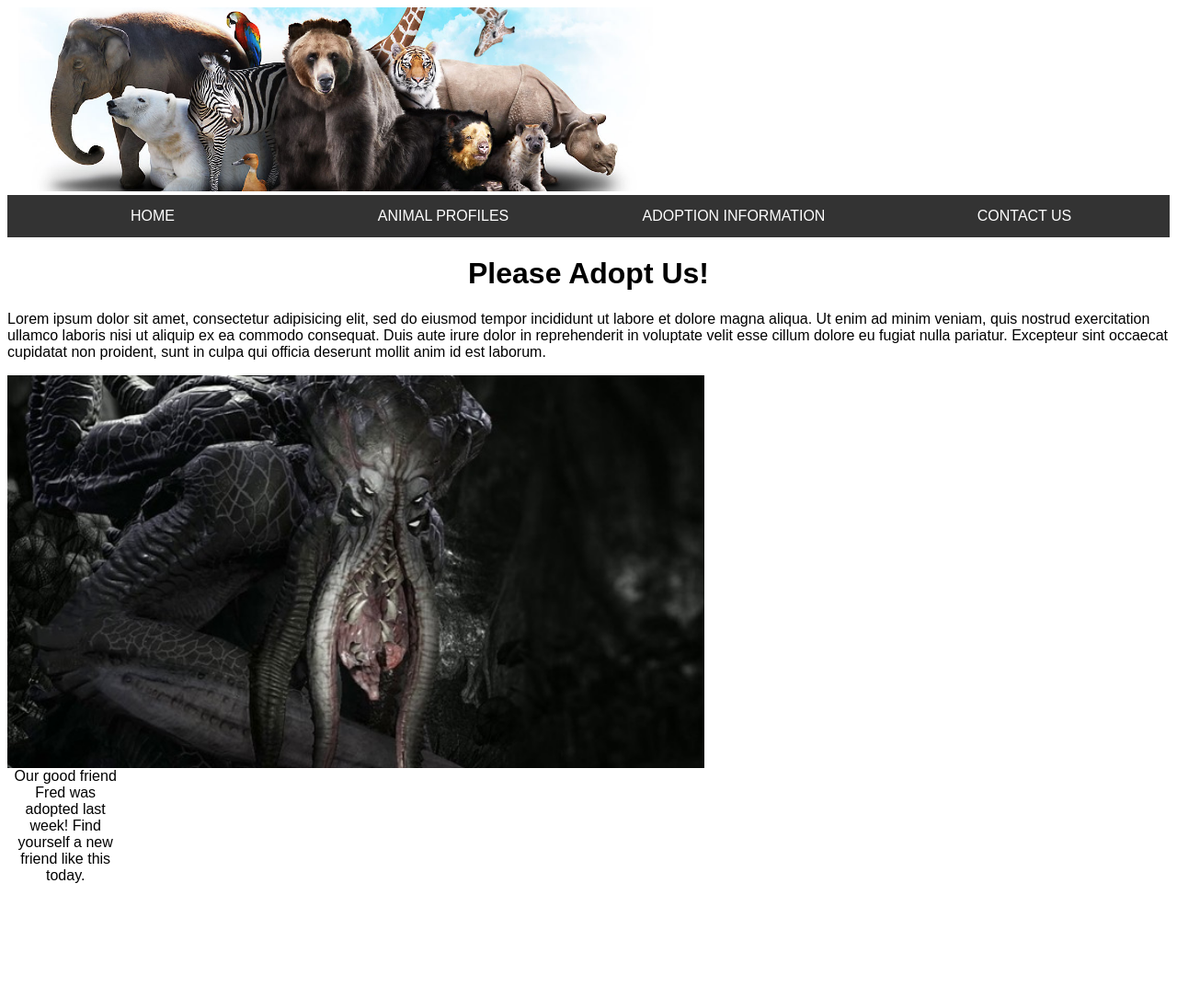
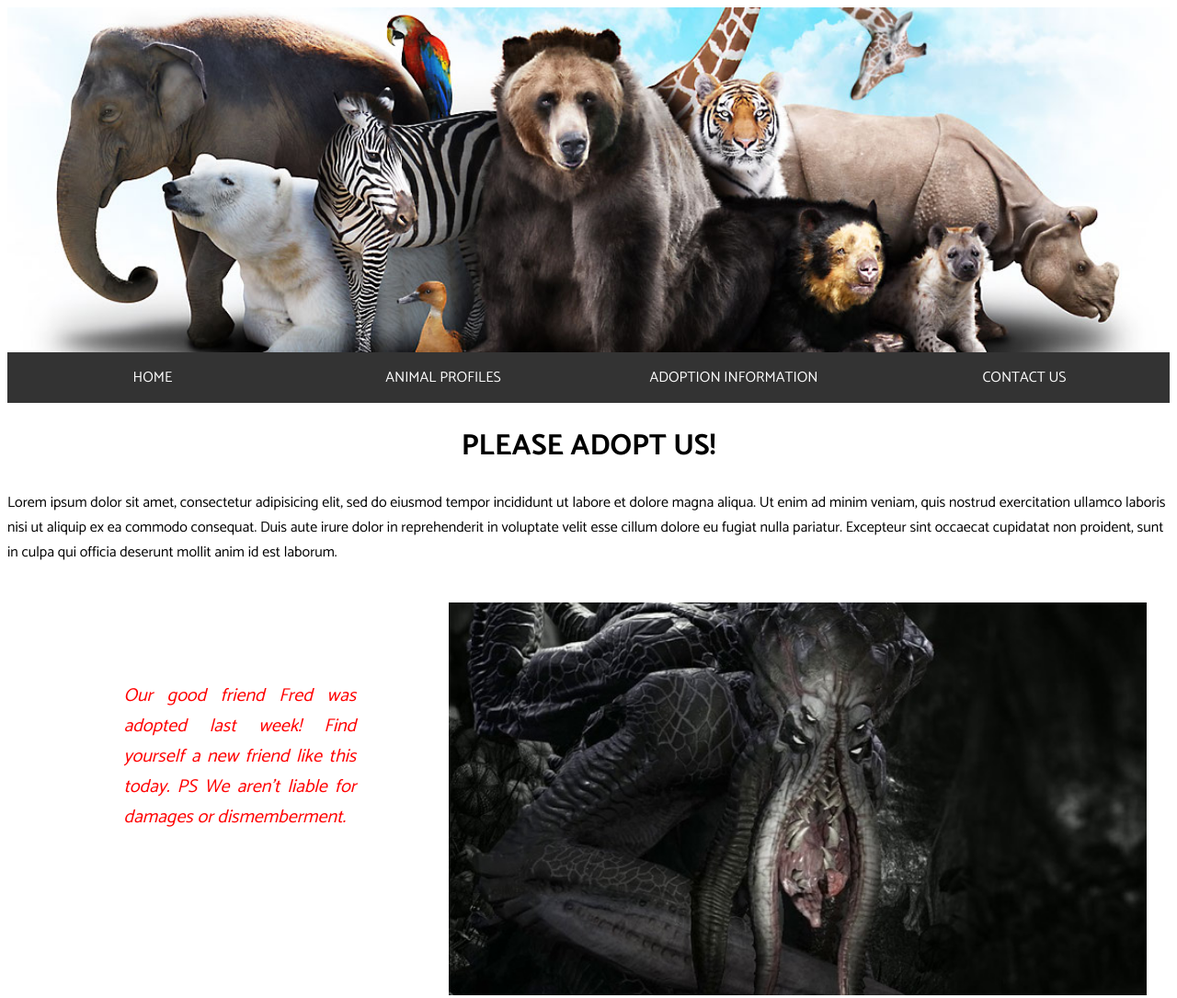
Before and after one commit to CappyVee/animal-project, a plain HTML site: page adoption-info.html in a window 1280 px wide. Shown: the whole page at 92% size. Before the commit the page ends 977 px from the top, so only its background shows below. Drawn offline with Linux system fonts and the light colour scheme.

Commit message:
add font, make nicer

```diff
--- a/adoption-info.html
+++ b/adoption-info.html
@@ -1,6 +1,7 @@
 <!DOCTYPE html>
 <html>
   <head>
+    <link href="https://fonts.googleapis.com/css?family=Catamaran:100,200,300,400,500,600,700,800,900" rel="stylesheet">
     <link rel="stylesheet" href="css/styles.css" type="text/css">
     <meta charset="utf-8">
     <title>Adoption Information</title>
@@ -29,7 +30,8 @@
     </div>
 
     <img src="img/fred.jpeg" alt="Our Friend Fred" class="fred">
-    <p class="textfor">Our good friend Fred was adopted last week! Find yourself a new friend like this today.</p>
+    <p class="textfor">Our good friend Fred was adopted last week! Find yourself a new friend like this today. PS We aren't liable for damages or dismemberment.</p>
+
 
   </body>
 </html>
--- a/css/styles.css
+++ b/css/styles.css
@@ -1,5 +1,6 @@
 h1 {
   text-align: center;
+  text-transform: uppercase;
 }
 
 .column {
@@ -30,7 +31,7 @@ img {
 }
 
 body {
-  font-family: sans-serif;
+  font-family: 'Catamaran', sans-serif;
 }
 
 .nav-bar ul {
@@ -55,8 +56,10 @@ body {
 }
 
 .nav-image {
-  width: auto;
-  height: 200px;
+  width: 100%;
+  height: 375px;
+  object-fit: cover;
+  display: block;
 }
 
 .nostyle {
@@ -65,13 +68,28 @@ body {
 
 .fred {
   width: 60%;
+  float: right;
+  margin: 2%;
+}
+.textfor {
+  color: red;
+  font-size: 20px;
+  font-style: italic;
+  margin: 10%;
+  text-align: justify;
+  width: 20%;
+}
+
+.adjustme {
+  width: 60%;
   float: left;
 }
-.textfor {
-  text-align: center;
-  width: 10%;
+.movetext {
+  text-align: justify;
+  margin: 2%;
+  width: 35%;
+  float: right;
 }
-
 @media screen and (max-width: 1000px) {
 
   .aye {
```
Also changed, not shown: animal-profiles.html (+1 -0 lines), contact-us.html (+2 -0 lines), index.html (+3 -0 lines), img/cutevil.jpeg (added).
